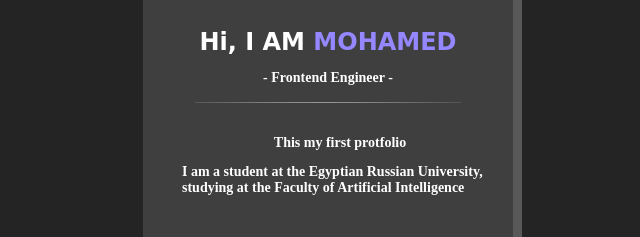
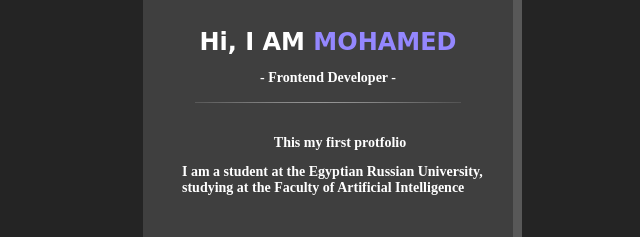
Before and after one commit to MohamedMassoud10/mohamed-, a plain HTML site: page index.html in a window 1280 px wide. Shown: the part 259-496 px from the top of the page, 640-1280 px from the left. Drawn offline with Linux system fonts and the light colour scheme.

Commit message:
Update index.html

```diff
--- a/index.html
+++ b/index.html
@@ -19,7 +19,7 @@
                 </div>
                 <div class="text">
                     <h3>Hi, I AM <span>MOHAMED</span></h3>
-                    <p>- Frontend Engineer -</p>
+                    <p>- Frontend Developer -</p>
                     <hr>
                     <div class="resume">
                         <p>This my first protfolio</p>
```
